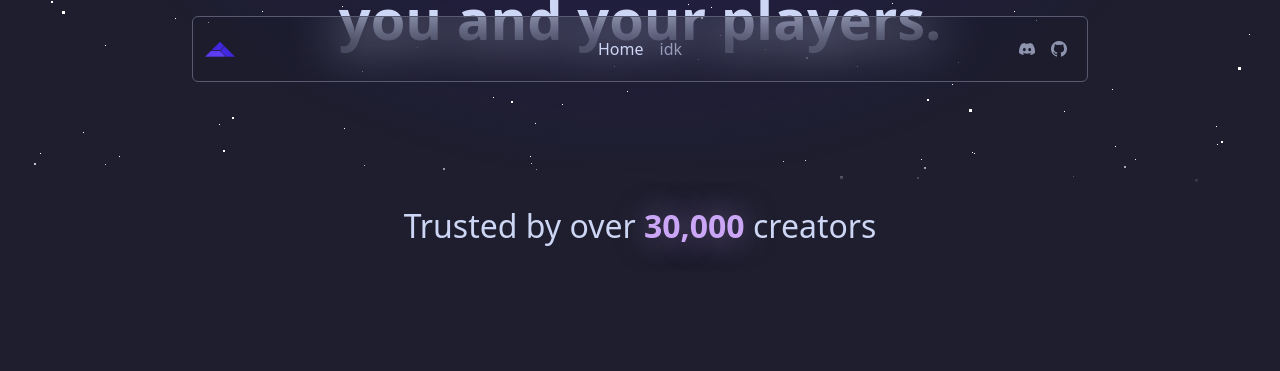
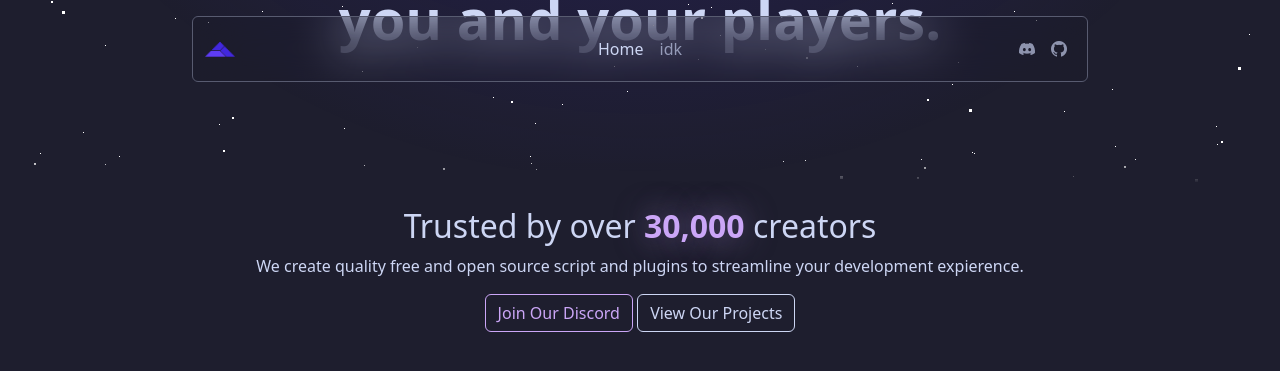
Before and after one commit to Redon-Tech/website, a Jekyll site: the page built from index.md, in a window 1280 px wide and 900 px high, scrolled down 338 px. Shown: the top 371 px of the window. Built offline with Jekyll 4.4.1, drawn with Linux system fonts in a browser that asks for light colours.

Commit message:
feat: homepage what we do begin

```diff
--- a/_layouts/home.html
+++ b/_layouts/home.html
@@ -21,6 +21,10 @@ layout: default
 <div class="mt-4 text-center">
   <h2>Trusted by over <span class="fw-semibold text-primary text-primary-glow">30,000</span>
     creators</h2>
+  <p>We create quality free and open source script and plugins to streamline your development expierence.</p>
+
+  <button type="button" class="btn btn-outline-primary">Join Our Discord</button>
+  <button type="button" class="btn btn-outline-dark">View Our Projects</button>
 </div>
 
 <div style="height: 100vh;"></div>
```
